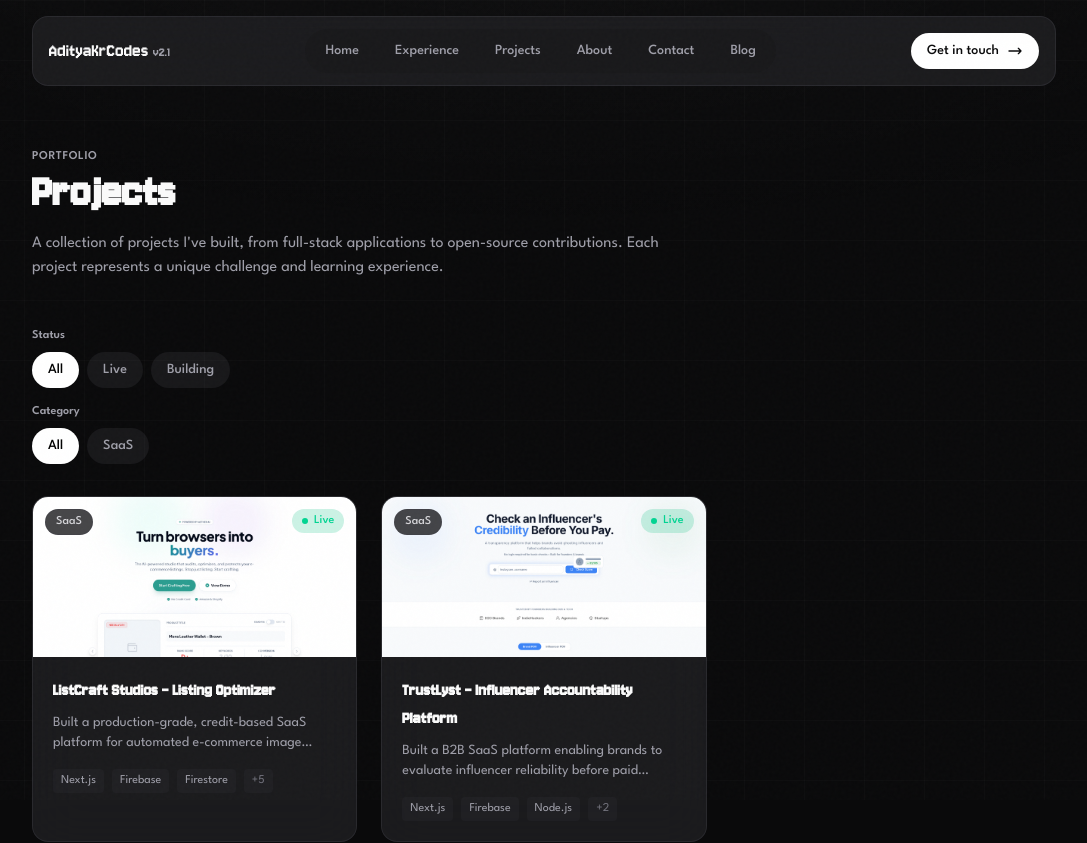
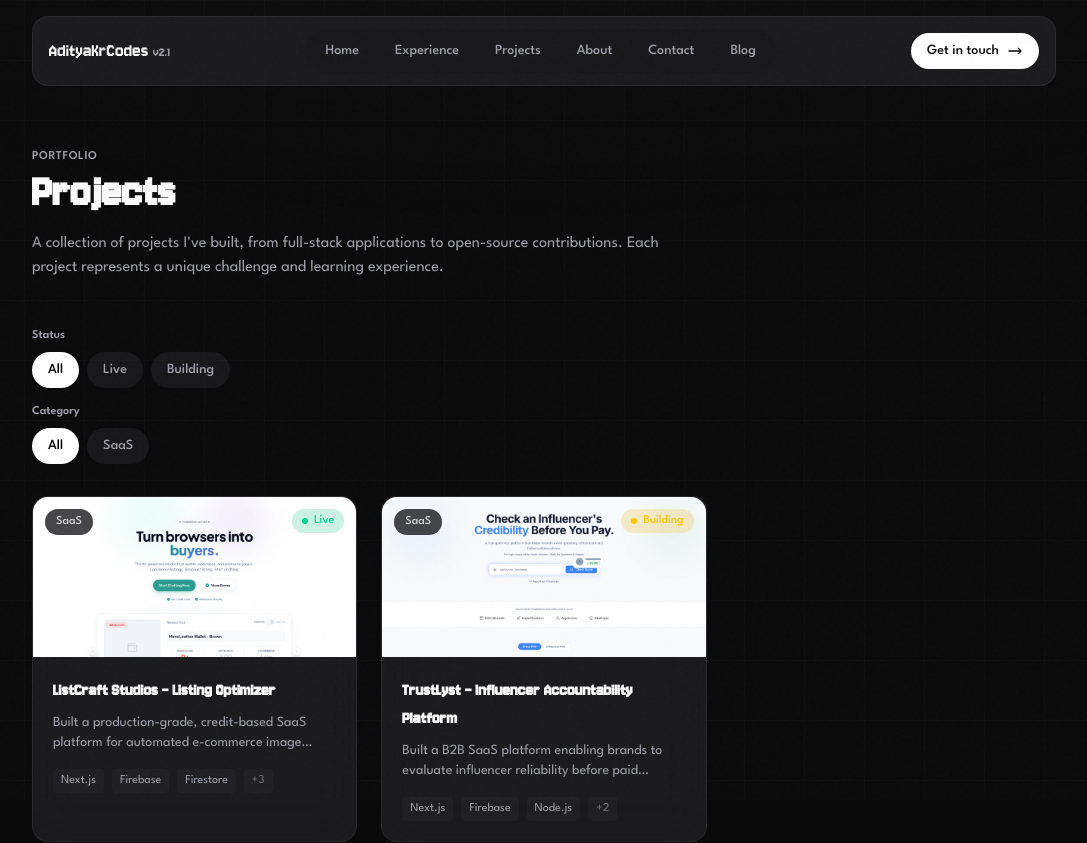
Before and after one commit to adityakrcodes/portfolio, a Next.js app: page /projects in a window 1280 px wide. Shown: the top 843 px of the page, without its empty margins (96-1183 px from the left). Built offline with nearby package versions, Linux system fonts and the light colour scheme.

Commit message:
enhance: the status button ui changed to yellow to differ from the live and building projects

```diff
--- a/app/components/ProjectCard.tsx
+++ b/app/components/ProjectCard.tsx
@@ -50,6 +50,8 @@
             className={`inline-flex items-center gap-1.5 px-2.5 py-1 text-xs font-medium rounded-full ${
               project.status === "Live"
                 ? "bg-emerald-500/20 text-emerald-400"
+                : project.status === "Building"
+                ? "bg-yellow-500/20 text-yellow-400"
                 : "bg-white/10 text-white"
             }`}
           >
@@ -57,6 +59,8 @@
               className={`w-1.5 h-1.5 rounded-full ${
                 project.status === "Live"
                   ? "bg-emerald-400"
+                  : project.status === "Building"
+                  ? "bg-yellow-400"
                   : "bg-white"
               }`}
             />
--- a/app/components/ProjectModal.tsx
+++ b/app/components/ProjectModal.tsx
@@ -94,6 +94,8 @@
                     className={`inline-flex items-center gap-1.5 px-3 py-1.5 text-xs font-medium rounded-full ${
                       project.status === "Live"
                         ? "bg-emerald-500/20 text-emerald-400 border border-emerald-500/30"
+                        : project.status === "Building"
+                        ? "bg-yellow-500/20 text-yellow-400 border border-yellow-500/30"
                         : "bg-white/10 text-white border border-white/20"
                     }`}
                   >
@@ -101,6 +103,8 @@
                       className={`w-1.5 h-1.5 rounded-full ${
                         project.status === "Live"
                           ? "bg-emerald-400"
+                          : project.status === "Building"
+                          ? "bg-yellow-400"
                           : "bg-white"
                       }`}
                     />
--- a/data/data.json
+++ b/data/data.json
@@ -7,7 +7,17 @@
       "period": "Feb 2022 - Present",
       "location": "Bangalore, Karnataka",
       "description": "Designed and developed responsive, scalable, high-performance websites using modern technologies. Built custom full-stack web applications with secure authentication, dashboards, and database integrations. Built backend and designed API, creating scalable REST APIs for client and internal products. Managed deployment, hosting, and server configuration, including containerization and production environments. Planned and executed social media marketing and ad campaigns, focusing on lead generation and conversions. Collaborated with clients to understand business requirements and translate them into scalable technical solutions.",
-      "technologies": ["Next.js", "React", "Node.js", "TypeScript", "Firebase", "AWS", "PostgreSQL", "MongoDB", "Docker"],
+      "technologies": [
+        "Next.js",
+        "React",
+        "Node.js",
+        "TypeScript",
+        "Firebase",
+        "AWS",
+        "PostgreSQL",
+        "MongoDB",
+        "Docker"
+      ],
       "current": true
     }
   ],
@@ -15,7 +25,14 @@
     {
       "title": "ListCraft Studios - Listing Optimizer",
       "description": "Built a production-grade, credit-based SaaS platform for automated e-commerce image generation using Next.js. Engineered a hybrid cloud architecture leveraging Firebase (Auth, Firestore) for real-time workflows and AWS S3 for cost-efficient, scalable asset storage, secured via Signed URLs. Designed a frictionless pay-as-you-go monetization system integrated with Dodo Payments, including automated dispute and refund handling for AI generation failures. Improved system reliability and operational cost efficiency by implementing S3 Lifecycle Rules and Upstash rate-limiting middleware to mitigate API abuse. Implemented a strictly typed API layer using tRPC and Zod, enabling end-to-end type safety, automated validation, and reliable credit accounting across all AI workflows.",
-      "technologies": ["Next.js", "Firebase", "Firestore", "tRPC", "AWS S3", "Dodo Payments", "Zod", "TypeScript"],
+      "technologies": [
+        "Next.js",
+        "Firebase",
+        "Firestore",
+        "AWS S3",
+        "Dodo Payments",
+        "TypeScript"
+      ],
       "status": "Live",
       "link": "https://listcraft.studio",
       "repo": "https://github.com/adityakrcodes/listcraft",
@@ -25,8 +42,14 @@
     {
       "title": "TrustLyst - Influencer Accountability Platform",
       "description": "Built a B2B SaaS platform enabling brands to evaluate influencer reliability before paid collaborations. Created an Influencer Health Score based on delivery history and dispute patterns to surface high-risk profiles. Implemented verified reporting flows with abuse prevention to maintain trust and data integrity. Designed role-based access and moderation systems using Firebase Auth and Firestore.",
-      "technologies": ["Next.js", "Firebase", "Node.js", "Firestore", "TypeScript"],
-      "status": "Live",
+      "technologies": [
+        "Next.js",
+        "Firebase",
+        "Node.js",
+        "Firestore",
+        "TypeScript"
+      ],
+      "status": "Building",
       "link": "#",
       "repo": "#",
       "image": "/images/trustlyst.png",
@@ -62,7 +85,14 @@
   "skills": {
     "Languages": ["JavaScript", "TypeScript", "SQL (Postgres)", "HTML/CSS"],
     "Frameworks": ["Next.js", "React", "Node.js"],
-    "Developer Tools": ["Git", "Docker", "Google Cloud Platform", "Linux", "AWS", "MongoDB"],
+    "Developer Tools": [
+      "Git",
+      "Docker",
+      "Google Cloud Platform",
+      "Linux",
+      "AWS",
+      "MongoDB"
+    ],
     "Libraries": ["tRPC", "Zod", "Firebase SDK"]
   }
 }
```
